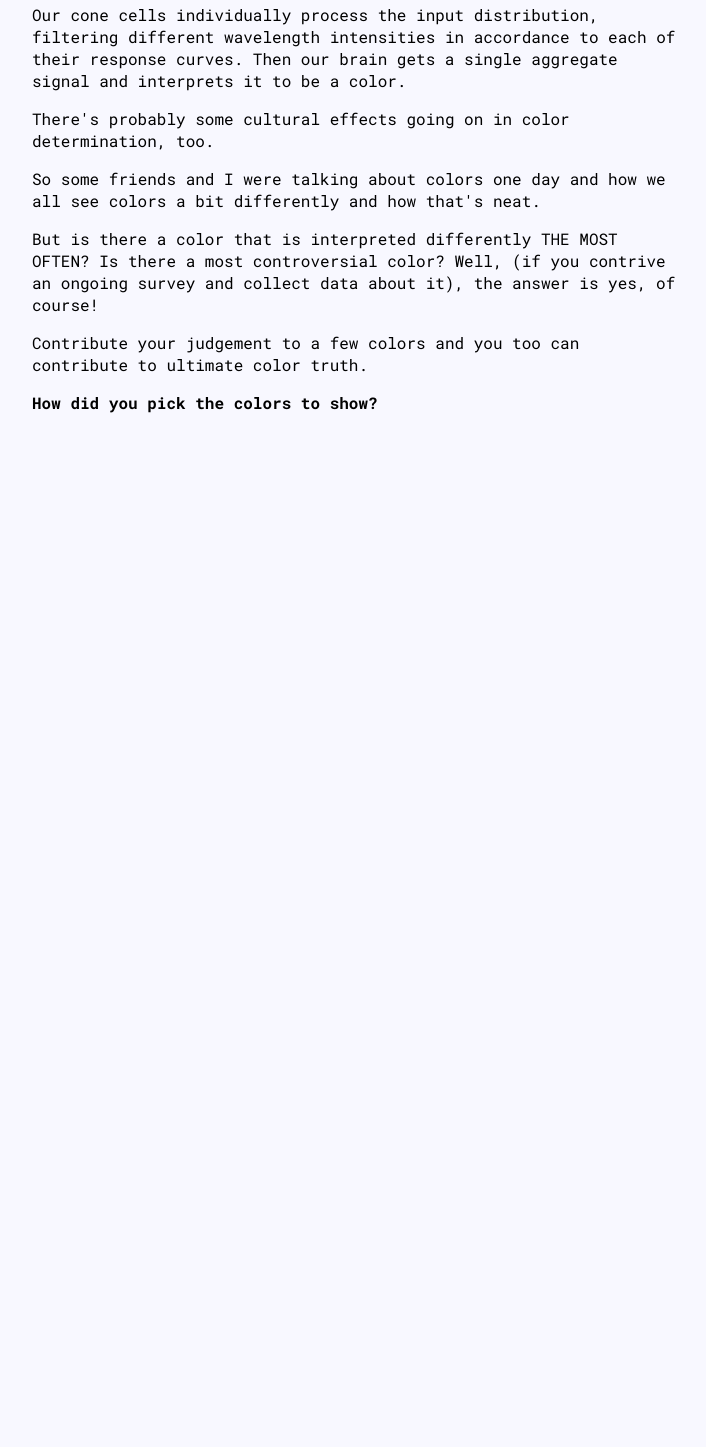
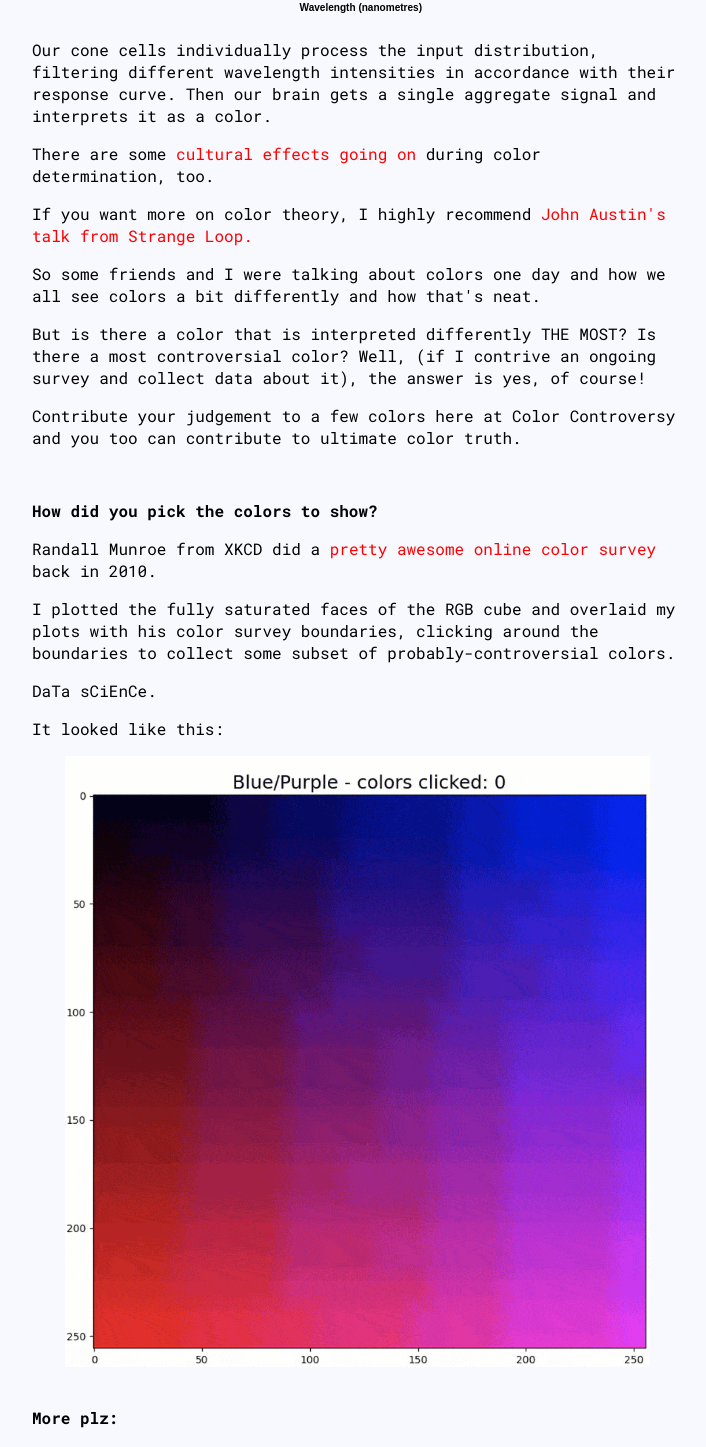
Before and after one commit to robinovitch61/color-controversy, a React (Create React App) app in the folder react-frontend/: page /what in a window 1280 px wide. Shown: the part 1331-2778 px from the top of the page, without its empty margins (283-989 px from the left). Before the commit the page ends 1795 px from the top, so only its background shows below. Built offline with nearby package versions, Linux system fonts and the light colour scheme; what colorapi would draw is missing.

Commit message:
finish what page

```diff
--- a/react-frontend/src/components/About/About.tsx
+++ b/react-frontend/src/components/About/About.tsx
@@ -2,6 +2,7 @@ import React from 'react';
 import { StyledContainerDiv, StyledTitleDiv } from '../../style/style';
 import sensitivities from './cone_sensitivities.svg';
 import flourescent from './cool_white_flourescent.svg';
+import colorSelection from './color_selection.gif';
 
 function About() {
   return (
@@ -10,6 +11,7 @@ function About() {
         <h2>why?</h2>
       </StyledTitleDiv>
       <StyledContainerDiv className='about'>
+        <h2>What are colors anyway?</h2>
         <p>
           If you're reading this, it's likely you have millions of cone cells in
           your eyes. Not bad, eh?
@@ -39,27 +41,89 @@ function About() {
         </div>
         <p>
           Our cone cells individually process the input distribution, filtering
-          different wavelength intensities in accordance to each of their
-          response curves. Then our brain gets a single aggregate signal and
-          interprets it to be a color.
+          different wavelength intensities in accordance with their response
+          curve. Then our brain gets a single aggregate signal and interprets it
+          as a color.
         </p>
         <p>
-          There's probably some cultural effects going on in color
-          determination, too.
+          There are some{' '}
+          <a
+            style={{ color: 'red' }}
+            target='_blank'
+            href='https://www.sapiens.org/language/color-perception/'
+          >
+            cultural effects going on
+          </a>{' '}
+          during color determination, too.
+        </p>
+        <p>
+          If you want more on color theory, I highly recommend{' '}
+          <a
+            style={{ color: 'red' }}
+            target='_blank'
+            href='https://www.youtube.com/watch?v=AS1OHMW873s'
+          >
+            John Austin's talk from Strange Loop.
+          </a>
         </p>
         <p>
           So some friends and I were talking about colors one day and how we all
           see colors a bit differently and how that's neat.
         </p>
         <p>
-          But is there a color that is interpreted differently THE MOST OFTEN?
-          Is there a most controversial color? Well, (if you contrive an ongoing
+          But is there a color that is interpreted differently THE MOST?
+          Is there a most controversial color? Well, (if I contrive an ongoing
           survey and collect data about it), the answer is yes, of course!
         </p>
-        <p>Contribute your judgement to a few colors and you too can contribute to ultimate color truth.</p>
-
+        <p>
+          Contribute your judgement to a few colors here at Color Controversy
+          and you too can contribute to ultimate color truth.
+        </p>
+        <br/>
         <h2>How did you pick the colors to show?</h2>
-
+        <p>
+          Randall Munroe from XKCD did a{' '}
+          <a
+            style={{ color: 'red' }}
+            target='_blank'
+            href='https://blog.xkcd.com/2010/05/03/color-survey-results/'
+          >
+            pretty awesome online color survey
+          </a>{' '}
+          back in 2010.
+        </p>
+        <p>
+          I plotted the fully saturated faces of the RGB cube and overlaid my
+          plots with his color survey boundaries, clicking around the boundaries
+          to collect some subset of probably-controversial colors.
+        </p>
+        <p>DaTa sCiEnCe.</p>
+        <p>It looked like this:</p>
+        <div style={{ width: '100%', textAlign: 'center' }}>
+          <img style={{ width: '90%' }} src={colorSelection} />
+        </div>
+        <br/>
+        <h2>More plz:</h2>
+        <p>
+          Source code for this site can be found{' '}
+          <a
+            style={{ color: 'red' }}
+            target='_blank'
+            href='https://github.com/robinovitch61/color-controversy'
+          >
+            here on github.
+          </a>
+        </p>
+        <p>
+          I am Leo. My stuff is{' '}
+          <a
+            style={{ color: 'red' }}
+            target='_blank'
+            href='https://leorobinovitch.com/'
+          >
+            here on the internet.
+          </a>
+        </p>
       </StyledContainerDiv>
     </div>
   );
```
Also changed, not shown: react-frontend/src/components/About/color_selection.gif (added), 1 other file (tests, documents, lock files or other folders).
